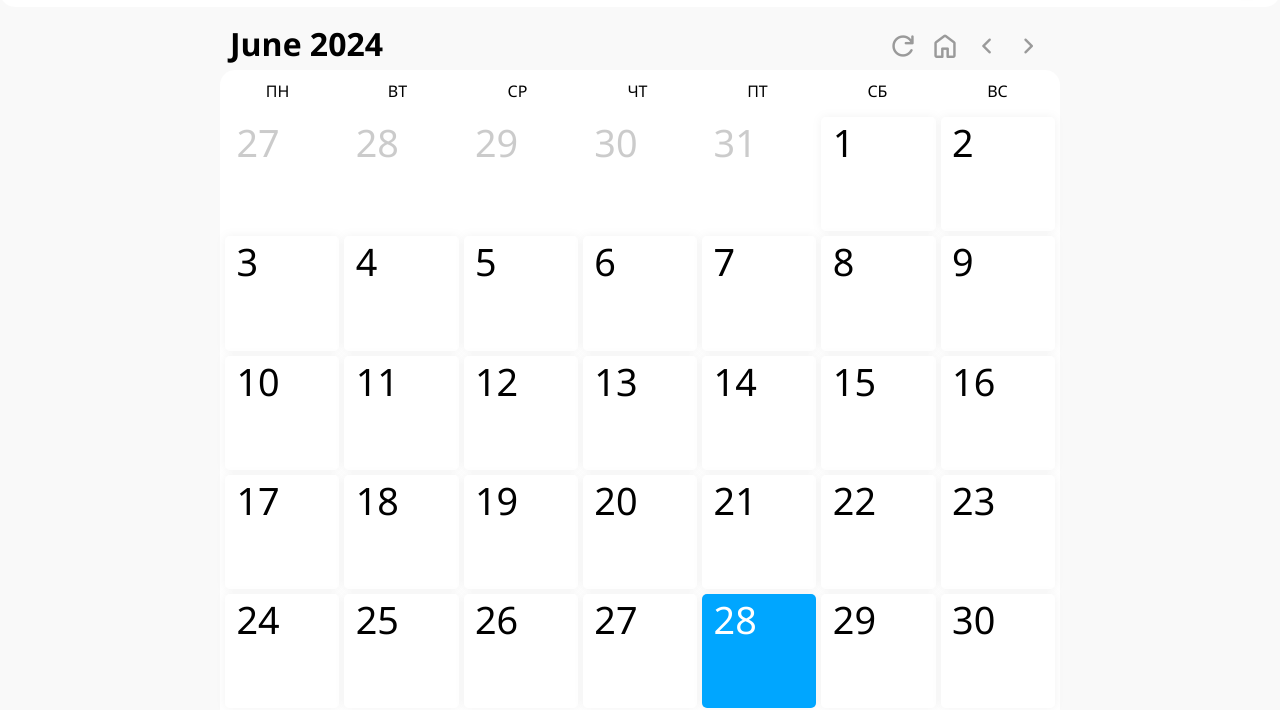
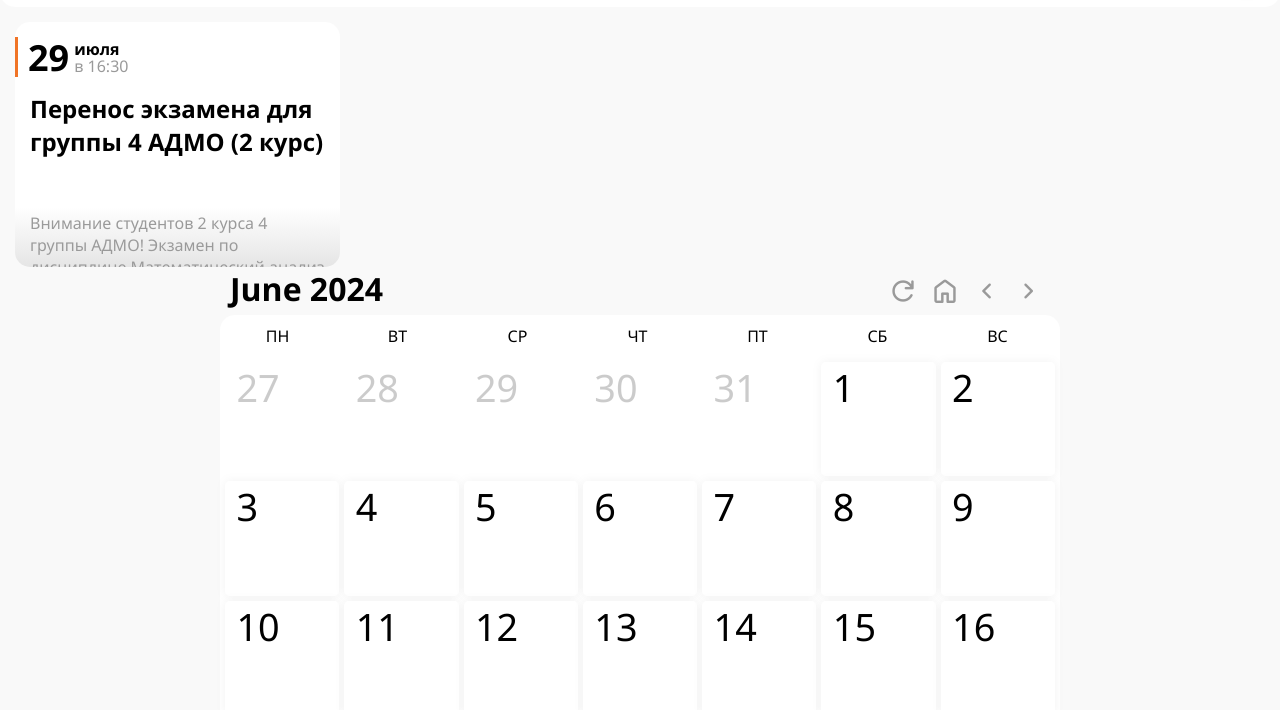
Before and after one commit to K0nek0/bfu-notif-system, a plain HTML site: page web-server/pages/index.html in a window 1280 px wide. Shown: the part 46-756 px from the top of the page. Drawn offline with nearby package versions, Linux system fonts and the light colour scheme.

Commit message:
Create nearest events card layout

```diff
--- a/web-server/pages/index.html
+++ b/web-server/pages/index.html
@@ -21,6 +21,37 @@
             </a>
         </div>
     </nav>
+
+    <div class="nearest-events-container">
+        <div class="events-carousel">
+            <div class="event-card">
+                <div class="event-date">
+                    <div class="color-line" style="background: #F07427;"></div>
+                    <div class="date-number">29</div>
+                    <div class="date-block">
+                        <div>июля</div>
+                        <div>в 16:30</div>
+                    </div>
+                </div>
+                <div class="event-title">
+                    Перенос экзамена для группы 4 АДМО (2 курс)
+                </div>
+                <div class="event-text-container">
+                    <div class="event-text">
+                        Внимание студентов 2 курса 4 группы АДМО!
+                        Экзамен по дисциплине Математический анализ
+                        (преподаватель Семёнов В.И.) переносится с 8:30 на 10:10.
+                        Продолжительность экзамена осталась неизменной - 5 часов
+                        <br><br>
+                        Ну и немного lorem ipsum для теста:
+                        <br>
+                        Lorem ipsum dolor sit amet consectetur, adipisicing elit. Nemo illo voluptas ut dolorum expedita fuga eaque itaque voluptatibus autem aut, maiores quaerat possimus error, modi inventore voluptatem delectus vitae ullam.
+                    </div>
+                </div>
+            </div>
+        </div>
+    </div>
+
     <div class="calendar-block">
         <div class="calendar-control">
             <h1 id="current-month"></h1>
--- a/web-server/static/style.css
+++ b/web-server/static/style.css
@@ -60,6 +60,93 @@ nav div {
     margin: 0;
     border-radius: 50%;
 }
+
+
+
+.nearest-events-container {
+    width: 100%;
+    margin: 0 15px;
+}
+
+.event-card {
+    width: 325px;
+    height: 245px;
+    position: relative;
+    display: flex;
+    flex-direction: column;
+    flex-wrap: nowrap;
+    background: white;
+    border-radius: 15px;
+    overflow: hidden;
+}
+
+.event-card .event-date {
+    display: flex;
+    flex-direction: row;
+    flex-wrap: nowrap;
+    align-items: center;
+}
+.event-date .color-line {
+    width: 3px;
+    height: 40px;
+    background: green;
+    margin: 15px 0;
+    margin-right: 10px;
+}
+.event-date .date-number {
+    font-size: 36px;
+    font-weight: 700;
+    margin-right: 5px;
+}
+.event-date .date-block {
+    display: flex;
+    flex-direction: column;
+    flex-wrap: nowrap;
+}
+.event-date .date-block div:first-child {
+    font-weight: 700;
+    margin-bottom: -5px;
+}
+.event-date .date-block div:last-child {
+    color: #9a9a9a
+}
+
+.event-title {
+    font-size: 24px;
+    font-weight: 700;
+    margin: 0 15px;
+}
+
+.event-text-container {
+    width: 100%;
+    height: 60px;
+    position: absolute;
+    left: 0;
+    bottom: 0;
+    background: linear-gradient(0deg, rgba(0,0,0,0.1) 0%, rgba(255,255,255,1) 100%);
+    transition: .3s;
+    color: #9a9a9a;
+}
+.event-text-container .event-text {
+    margin: 5px 15px;
+}
+.event-card:hover > .event-text-container {
+    height: 100%;
+    overflow: auto;
+    background: #333;
+    color: white;
+}
+.event-text-container::-webkit-scrollbar {
+    width: 7px;
+}
+.event-text-container::-webkit-scrollbar-track {
+    background: #555
+}
+.event-text-container::-webkit-scrollbar-thumb {
+    background: #9a9a9a;
+    border-radius: 5px;
+}
+
 
 
 .calendar-block {
```
